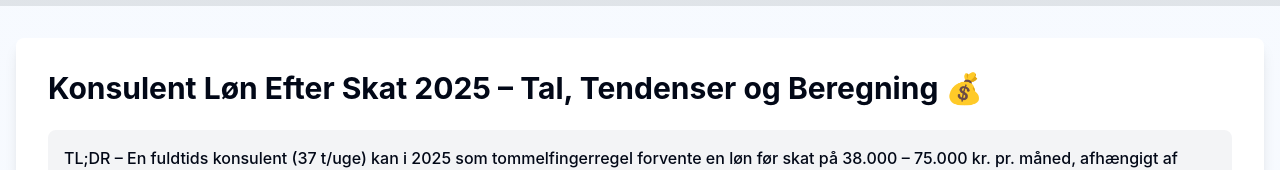
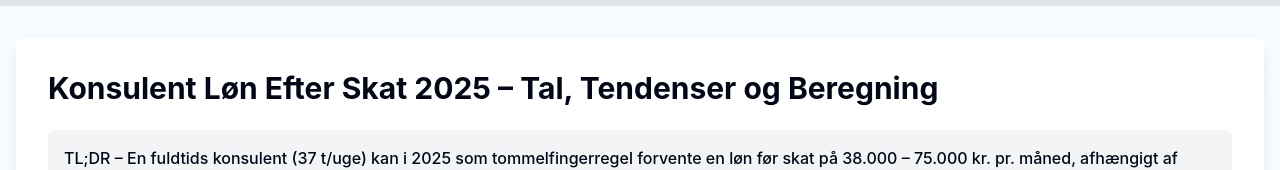
Before and after one commit to Zeetox12345/beregnloenefterskat, a React (Vite) app: page /jobs/konsulent in a window 1280 px wide. Shown: the part 122-292 px from the top of the page. Built offline with nearby package versions, Linux system fonts and the light colour scheme.

Commit message:
Remove emoji from title in Konsulent Løn Efter Skat page for consistency

```diff
--- a/src/pages/KonsulentLoenPage.tsx
+++ b/src/pages/KonsulentLoenPage.tsx
@@ -49,7 +49,7 @@ const KonsulentLoenPage = () => {
       <main className="flex-1">
         <div className="container mx-auto px-4 py-8">
           <div className="bg-white rounded-lg shadow-lg p-6 md:p-8 prose max-w-none">
-            <h1 className="text-3xl font-bold mb-6">Konsulent Løn Efter Skat 2025 – Tal, Tendenser og Beregning 💰</h1>
+            <h1 className="text-3xl font-bold mb-6">Konsulent Løn Efter Skat 2025 – Tal, Tendenser og Beregning</h1>
 
             <div className="bg-gray-100 p-4 rounded-lg my-6">
               <p className="font-medium">
```
